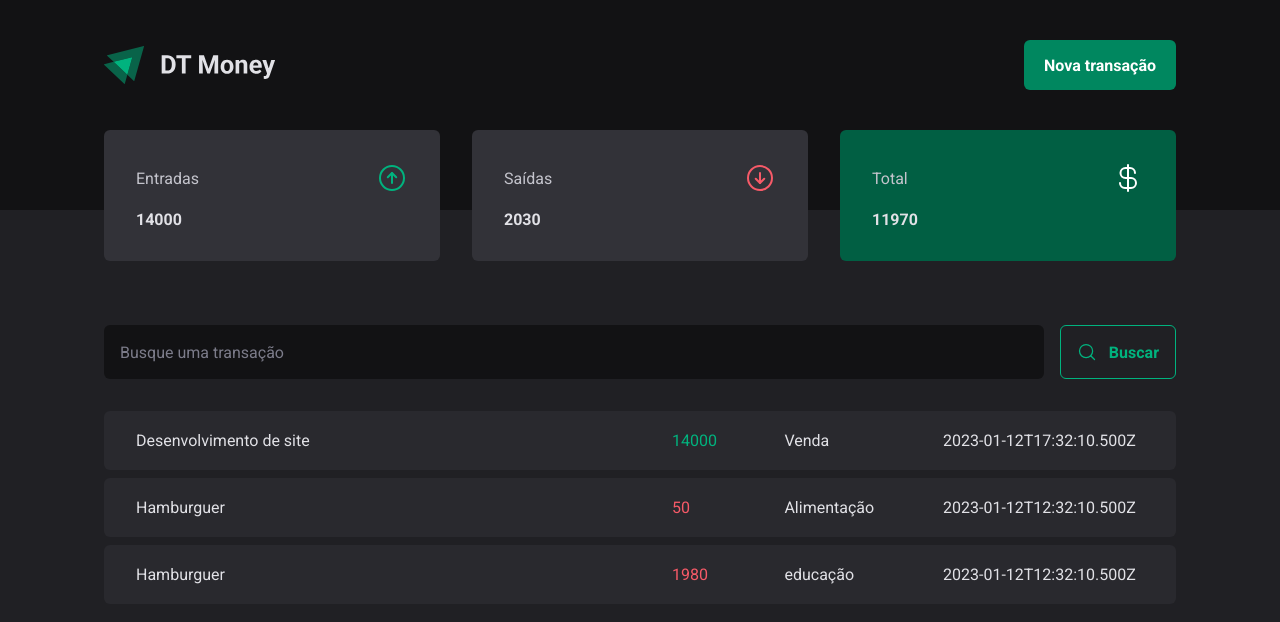
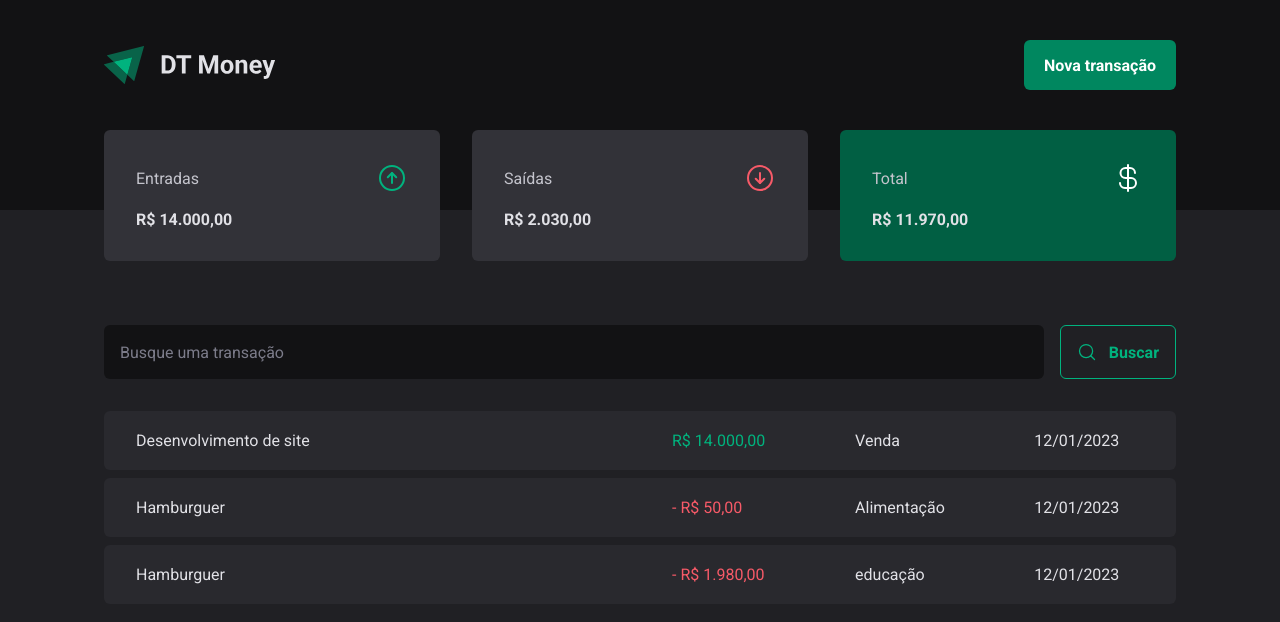
Before and after one commit to davimarcilio/DTMoney, a React (Vite) app: page / in a window 1280 px wide. Shown: the top 622 px of the page. Built offline with nearby package versions, Linux system fonts and the light colour scheme; data requests are answered from the project's data file.

Commit message:
Formatting dates/prices

```diff
--- a/src/components/Summary/index.tsx
+++ b/src/components/Summary/index.tsx
@@ -1,6 +1,7 @@
 import { ArrowCircleDown, ArrowCircleUp, CurrencyDollar } from "phosphor-react";
 import { useContext } from "react";
 import { TransactionsContext } from "../../contexts/TransactionsContext";
+import { priceFormatter } from "../../utils/formatter";
 import { SummaryCard, SummaryContainer } from "./styles";
 
 export function Summary() {
@@ -30,21 +31,21 @@
           <span>Entradas</span>
           <ArrowCircleUp size={32} color="#00b37e" />
         </header>
-        <strong>{summary.income}</strong>
+        <strong>{priceFormatter.format(summary.income)}</strong>
       </SummaryCard>
       <SummaryCard>
         <header>
           <span>Saídas</span>
           <ArrowCircleDown size={32} color="#f75a68" />
         </header>
-        <strong>{summary.outcome}</strong>
+        <strong>{priceFormatter.format(summary.outcome)}</strong>
       </SummaryCard>
       <SummaryCard variant="green">
         <header>
           <span>Total</span>
           <CurrencyDollar size={32} color="#fff" />
         </header>
-        <strong>{summary.total}</strong>
+        <strong>{priceFormatter.format(summary.total)}</strong>
       </SummaryCard>
     </SummaryContainer>
   );
--- a/src/pages/Transactions/index.tsx
+++ b/src/pages/Transactions/index.tsx
@@ -2,6 +2,7 @@
 import { Header } from "../../components/Header";
 import { Summary } from "../../components/Summary";
 import { TransactionsContext } from "../../contexts/TransactionsContext";
+import { dateFormatter, priceFormatter } from "../../utils/formatter";
 import { SearchForm } from "./components/SearchForm";
 import {
   PriceHighlight,
@@ -25,11 +26,14 @@
                   <td width={"50%"}>{transaction.description}</td>
                   <td>
                     <PriceHighlight variant={transaction.type}>
-                      {transaction.price}
+                      {transaction.type === "outcome" && "- "}
+                      {priceFormatter.format(transaction.price)}
                     </PriceHighlight>
                   </td>
                   <td>{transaction.category}</td>
-                  <td>{transaction.createdAt}</td>
+                  <td>
+                    {dateFormatter.format(new Date(transaction.createdAt))}
+                  </td>
                 </tr>
               );
             })}
--- /dev/null
+++ b/src/utils/formatter.ts
@@ -0,0 +1,6 @@
+export const dateFormatter = new Intl.DateTimeFormat("pt-BR");
+
+export const priceFormatter = new Intl.NumberFormat("pt-BR", {
+  style: "currency",
+  currency: "BRL",
+});
```
